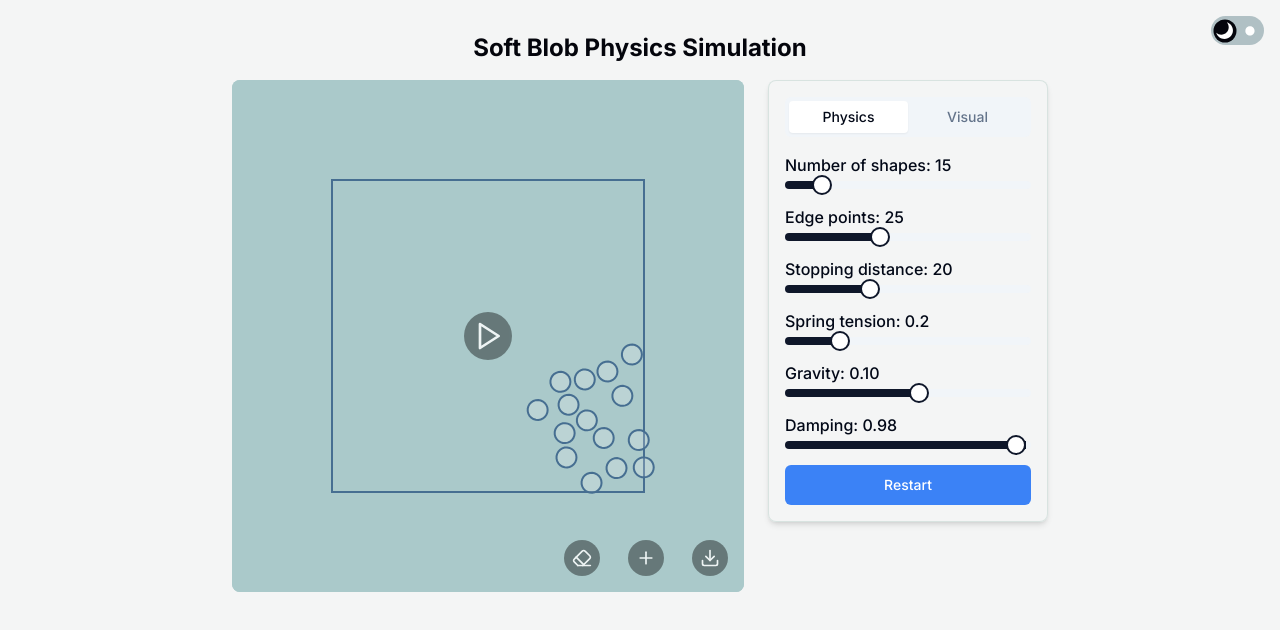
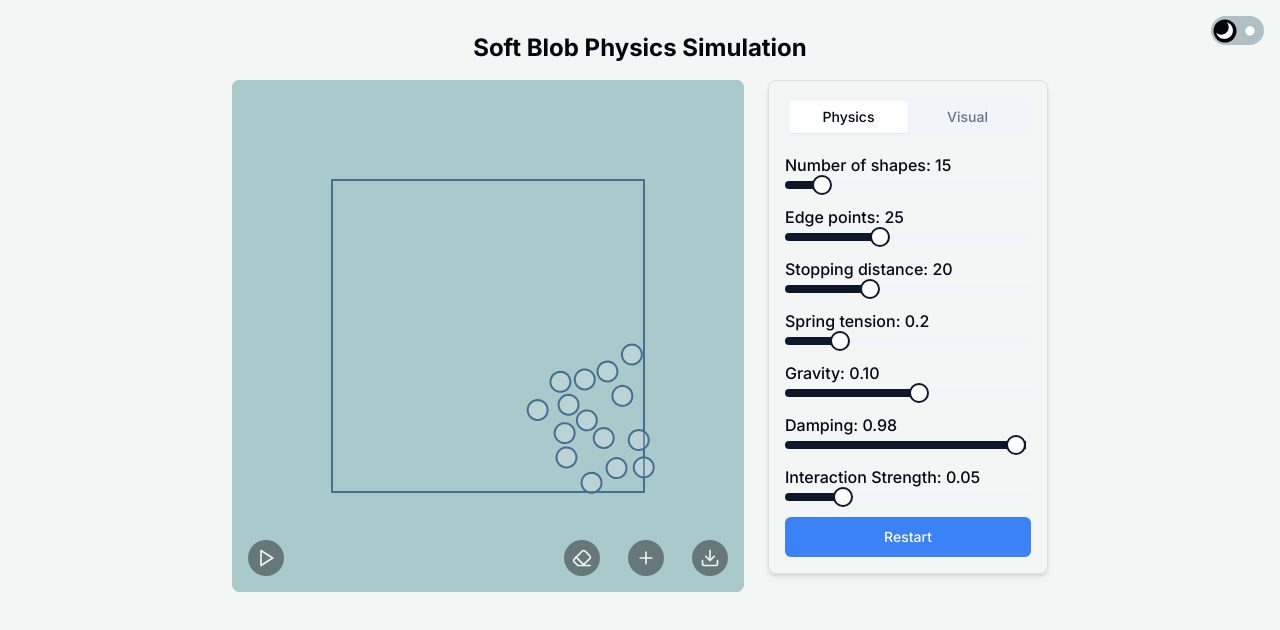
Before and after one commit to thesagrotan/emarocks, a Next.js app: page / in a window 1280 px wide. Shown: the top 630 px of the page. Built offline with nearby package versions, Linux system fonts and the light colour scheme.

Commit message:
first
first

```diff
--- a/components/blob-simulation.tsx
+++ b/components/blob-simulation.tsx
@@ -188,7 +188,7 @@ class Blob {
   }
 
   // Refine the repelBlobs method to ensure shapes maintain their structure while preventing overlap
-  repelBlobs(blobs: Blob[]) {
+  repelBlobs(blobs: Blob[], interactionStrength: number) {
     this.updateMaxRadius();
 
     this.particles.forEach((particleA) => {
@@ -205,7 +205,7 @@ class Blob {
 
           if (dist > 1e-6 && dist < this.repelDistance) {
             const overlap = this.repelDistance - dist;
-            const forceMagnitude = overlap * 0.05; // Reduce force magnitude to avoid distortion
+            const forceMagnitude = overlap * interactionStrength; // Use interactionStrength
             tempVec.normalize().multiplyScalar(forceMagnitude);
 
             particleA.applyForce(tempVec);
@@ -303,9 +303,10 @@ class Blob {
     canvasWidth: number,
     canvasHeight: number,
     margin: number,
-    isRoundedContainer: boolean
+    isRoundedContainer: boolean,
+    interactionStrength: number
   ) {
-    this.repelBlobs(blobs);
+    this.repelBlobs(blobs, interactionStrength);
     this.maintainPressure();
     this.grow();
 
@@ -469,6 +470,12 @@ export function BlobSimulation() {
   const [gravity, setGravity] = useState(0.1);
   const [damping, setDamping] = useState(0.98);
 
+  const [interactionStrength, setInteractionStrength] = useState(0.05); // New state for interaction strength
+
+  const handleInteractionStrengthChange = (value: number[]) => {
+    setInteractionStrength(value[0]);
+  };
+
   const initializeSimulation = () => {
     const canvas = canvasRef.current;
     if (!canvas) return;
@@ -611,7 +618,7 @@ export function BlobSimulation() {
 
       blobsRef.current.forEach((blob) => {
         if (blob && typeof blob.update === "function") {
-          blob.update(blobsRef.current, springTension, canvasWidth, canvasHeight, margin, isRoundedContainer)
+          blob.update(blobsRef.current, springTension, canvasWidth, canvasHeight, margin, isRoundedContainer, interactionStrength);
         }
       })
 
@@ -804,11 +811,11 @@ export function BlobSimulation() {
         <canvas ref={canvasRef} onClick={handleCanvasClick} className="block rounded-lg w-full h-full bg-[#aac9ca] dark:bg-[#3f757d]" />
         <button
           onClick={toggleAnimation}
-          className="absolute top-1/2 left-1/2 transform -translate-x-1/2 -translate-y-1/2 z-10 text-2xl w-12 h-12 bg-black/50 rounded-full p-2 cursor-pointer text-white opacity-80 hover:opacity-100 transition-opacity"
-          aria-label={isAnimating ? "Pause simulation" : "Play simulation"}
+          className="absolute bottom-4 left-4 z-10 bg-black/50 rounded-full p-2 cursor-pointer text-white opacity-80 hover:opacity-100 transition-opacity"
+          aria-label={isAnimating ? 'Pause simulation' : 'Play simulation'}
           data-animating={isAnimating}
         >
-          {isAnimating ? <Pause className="w-full h-full" /> : <Play className="w-full h-full" />}
+          {isAnimating ? <Pause className="w-5 h-5" /> : <Play className="w-5 h-5" />}
         </button>
         <button
           onClick={downloadSVG}
@@ -922,6 +929,20 @@ export function BlobSimulation() {
                 step={0.01}
                 value={[damping]}
                 onValueChange={(value) => setDamping(value[0])}
+              />
+            </div>
+
+            <div className="text-left">
+              <label htmlFor="interactionStrength" className="block mb-1 font-medium">
+                Interaction Strength: {interactionStrength.toFixed(2)}
+              </label>
+              <Slider
+                id="interactionStrength"
+                min={0.01}
+                max={0.2}
+                step={0.01}
+                value={[interactionStrength]}
+                onValueChange={handleInteractionStrengthChange}
               />
             </div>
 
--- a/components/ui/toggle-group.tsx
+++ b/components/ui/toggle-group.tsx
@@ -1,20 +1,17 @@
 "use client"
 
-import * as React from "react"
-import * as ToggleGroupPrimitive from "@radix-ui/react-toggle-group"
-import { type VariantProps } from "class-variance-authority"
+import { forwardRef, createContext, useContext } from "react";
+import * as ToggleGroupPrimitive from "@radix-ui/react-toggle-group";
+import { VariantProps } from "class-variance-authority";
+import { cn } from "@/lib/utils";
+import { toggleVariants } from "@/components/ui/toggle";
 
-import { cn } from "@/lib/utils"
-import { toggleVariants } from "@/components/ui/toggle"
-
-const ToggleGroupContext = React.createContext<
-  VariantProps<typeof toggleVariants>
->({
+const ToggleGroupContext = createContext<VariantProps<typeof toggleVariants>>({
   size: "default",
   variant: "default",
-})
+});
 
-const ToggleGroup = React.forwardRef<
+const ToggleGroup = forwardRef<
   React.ElementRef<typeof ToggleGroupPrimitive.Root>,
   React.ComponentPropsWithoutRef<typeof ToggleGroupPrimitive.Root> &
     VariantProps<typeof toggleVariants>
@@ -28,16 +25,16 @@ const ToggleGroup = React.forwardRef<
       {children}
     </ToggleGroupContext.Provider>
   </ToggleGroupPrimitive.Root>
-))
+));
 
-ToggleGroup.displayName = ToggleGroupPrimitive.Root.displayName
+ToggleGroup.displayName = ToggleGroupPrimitive.Root.displayName;
 
-const ToggleGroupItem = React.forwardRef<
+const ToggleGroupItem = forwardRef<
   React.ElementRef<typeof ToggleGroupPrimitive.Item>,
   React.ComponentPropsWithoutRef<typeof ToggleGroupPrimitive.Item> &
     VariantProps<typeof toggleVariants>
 >(({ className, children, variant, size, ...props }, ref) => {
-  const context = React.useContext(ToggleGroupContext)
+  const context = useContext(ToggleGroupContext);
 
   return (
     <ToggleGroupPrimitive.Item
@@ -53,9 +50,9 @@ const ToggleGroupItem = React.forwardRef<
     >
       {children}
     </ToggleGroupPrimitive.Item>
-  )
-})
+  );
+});
 
-ToggleGroupItem.displayName = ToggleGroupPrimitive.Item.displayName
+ToggleGroupItem.displayName = ToggleGroupPrimitive.Item.displayName;
 
-export { ToggleGroup, ToggleGroupItem }
+export { ToggleGroup, ToggleGroupItem };
--- a/components/ui/toggle.tsx
+++ b/components/ui/toggle.tsx
@@ -1,10 +1,9 @@
 "use client"
 
-import * as React from "react"
-import * as TogglePrimitive from "@radix-ui/react-toggle"
-import { cva, type VariantProps } from "class-variance-authority"
-
-import { cn } from "@/lib/utils"
+import { forwardRef } from "react";
+import { cva, VariantProps } from "class-variance-authority";
+import { cn } from "@/lib/utils";
+import * as TogglePrimitive from "@radix-ui/react-toggle";
 
 const toggleVariants = cva(
   "inline-flex items-center justify-center rounded-md text-sm font-medium ring-offset-background transition-colors hover:bg-muted hover:text-muted-foreground focus-visible:outline-none focus-visible:ring-2 focus-visible:ring-ring focus-visible:ring-offset-2 disabled:pointer-events-none disabled:opacity-50 data-[state=on]:bg-accent data-[state=on]:text-accent-foreground [&_svg]:pointer-events-none [&_svg]:size-4 [&_svg]:shrink-0 gap-2",
@@ -26,9 +25,9 @@ const toggleVariants = cva(
       size: "default",
     },
   }
-)
+);
 
-const Toggle = React.forwardRef<
+const Toggle = forwardRef<
   React.ElementRef<typeof TogglePrimitive.Root>,
   React.ComponentPropsWithoutRef<typeof TogglePrimitive.Root> &
     VariantProps<typeof toggleVariants>
@@ -38,8 +37,8 @@ const Toggle = React.forwardRef<
     className={cn(toggleVariants({ variant, size, className }))}
     {...props}
   />
-))
+));
 
-Toggle.displayName = TogglePrimitive.Root.displayName
+Toggle.displayName = TogglePrimitive.Root.displayName;
 
-export { Toggle, toggleVariants }
+export { Toggle, toggleVariants };
```
Also changed, not shown: app/page.tsx (+6 -4 lines).
